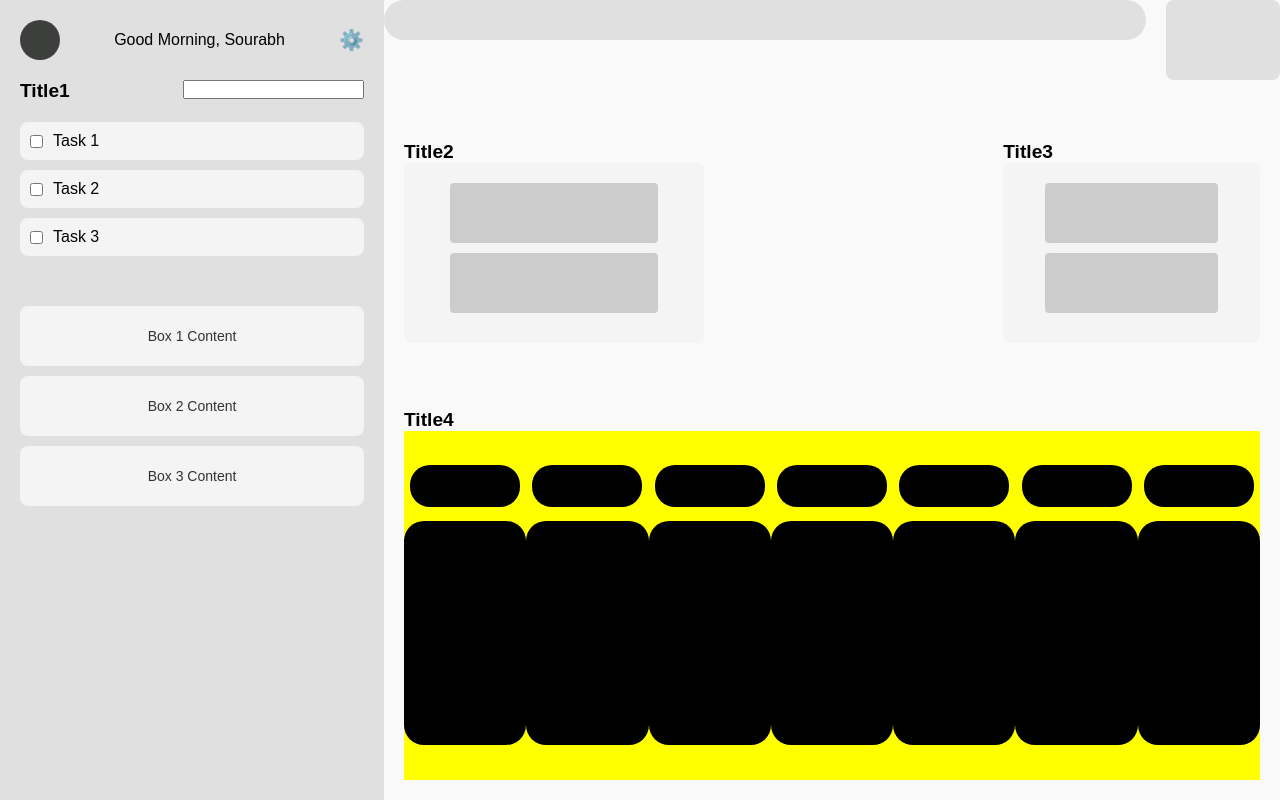
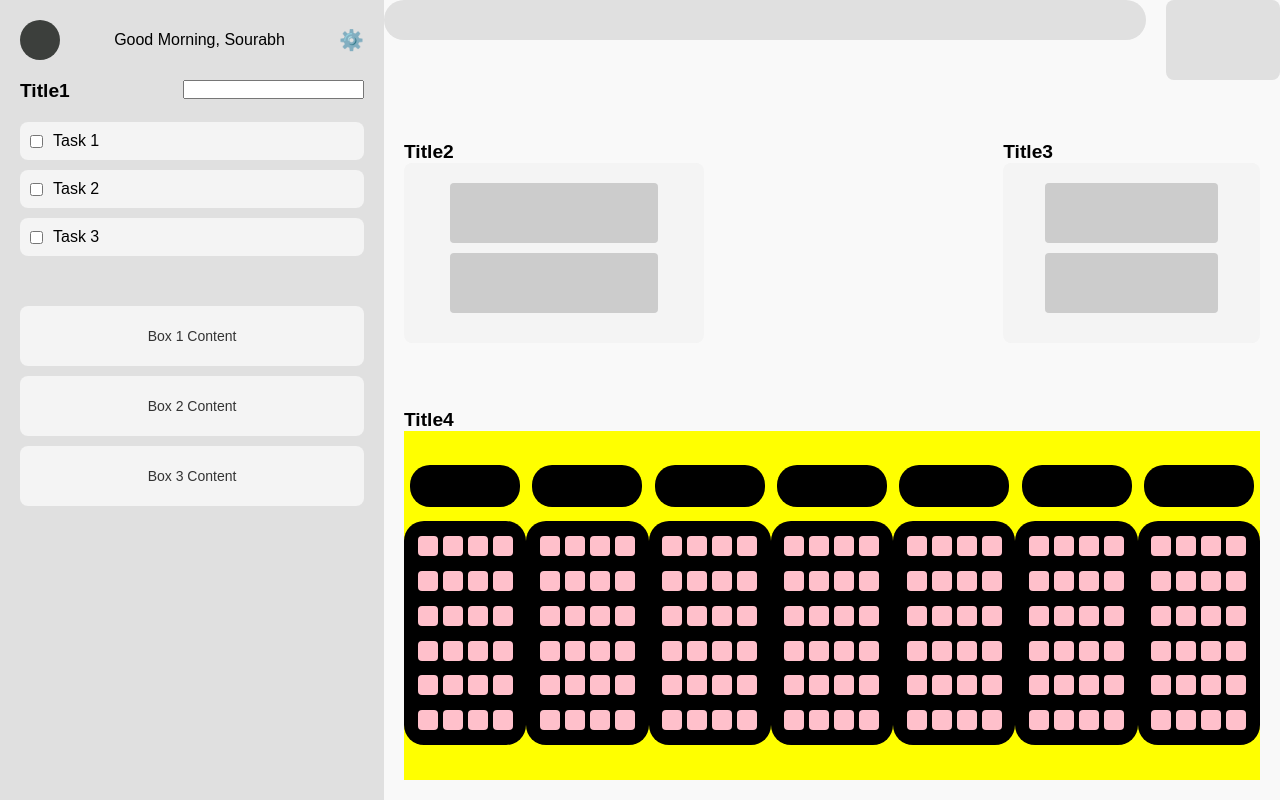
Before and after one commit to Tina067/CodeHub, a React (Create React App) app: page / in a window 1280 px wide. Built offline with nearby package versions, Linux system fonts and the light colour scheme.

Commit message:
3rd commit 07-11-2024

```diff
--- a/src/components/ProgressCard.css
+++ b/src/components/ProgressCard.css
@@ -1,7 +1,7 @@
+/* ProgressCard.css */
 .OneCard {
     height: 80%;
     width: 180px;
-    /* background-color: red; */
     display: flex;
     flex-direction: column;
     justify-content: space-between;
@@ -13,6 +13,9 @@
     width: 100%;
     border-radius: 20px;
     background-color: black;
+    display: flex;
+    justify-content: center;
+    align-items: center;
 }
 
 .topic {
@@ -21,3 +24,22 @@
     background-color: black;
     border-radius: 20px;
 }
+
+
+.box-container {
+    display: flex;
+    flex-wrap: wrap;
+    gap: 5px;
+    padding: 10px;
+    justify-content: center;
+    align-items: center;
+    width: 100%;
+    height: 100%;
+}
+
+.small-box {
+    width: 20px;
+    height: 20px;
+    background-color: pink;
+    border-radius: 4px;
+}
--- a/src/components/ProgressCard.jsx
+++ b/src/components/ProgressCard.jsx
@@ -2,10 +2,17 @@ import React from 'react';
 import './ProgressCard.css';
 
 const ProgressCard = () => {
+    const boxes = Array.from({length: 24})
   return (
     <div className='OneCard'>
       <div className='topic'></div>
-      <div className='ProCard'></div>
+      <div className='ProCard'>
+        <div className="box-container">
+            {boxes.map((_, index) => (
+                <div key={index} className="small-box"> </div>
+            ))}
+        </div>
+      </div>
     </div>
 
   )
```
